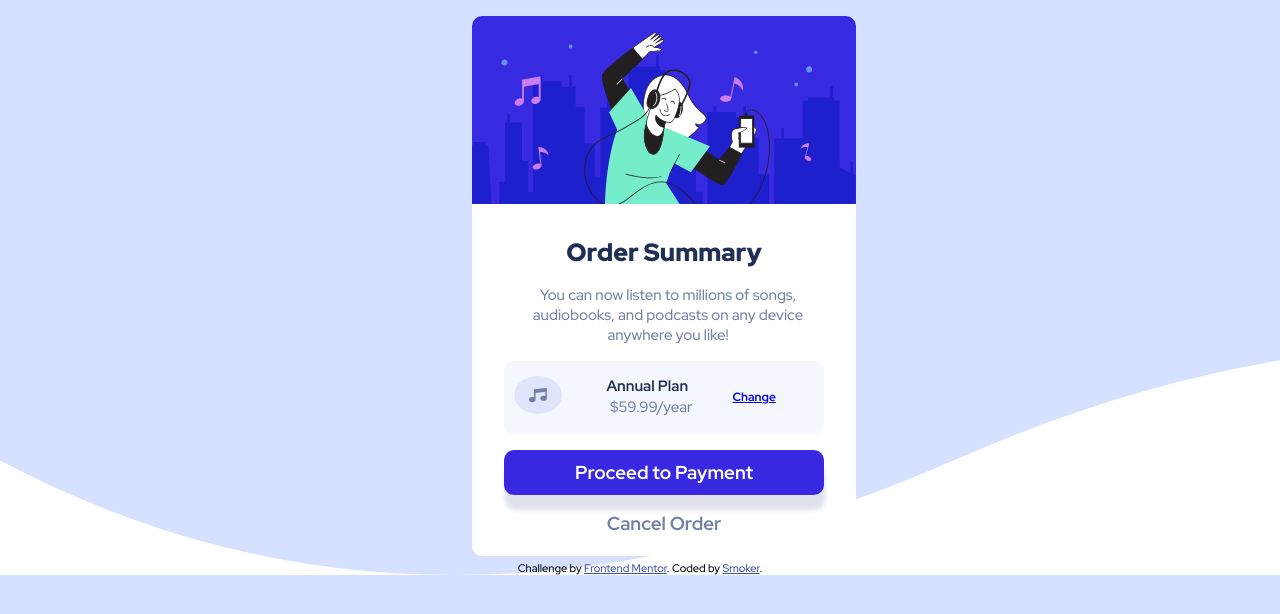
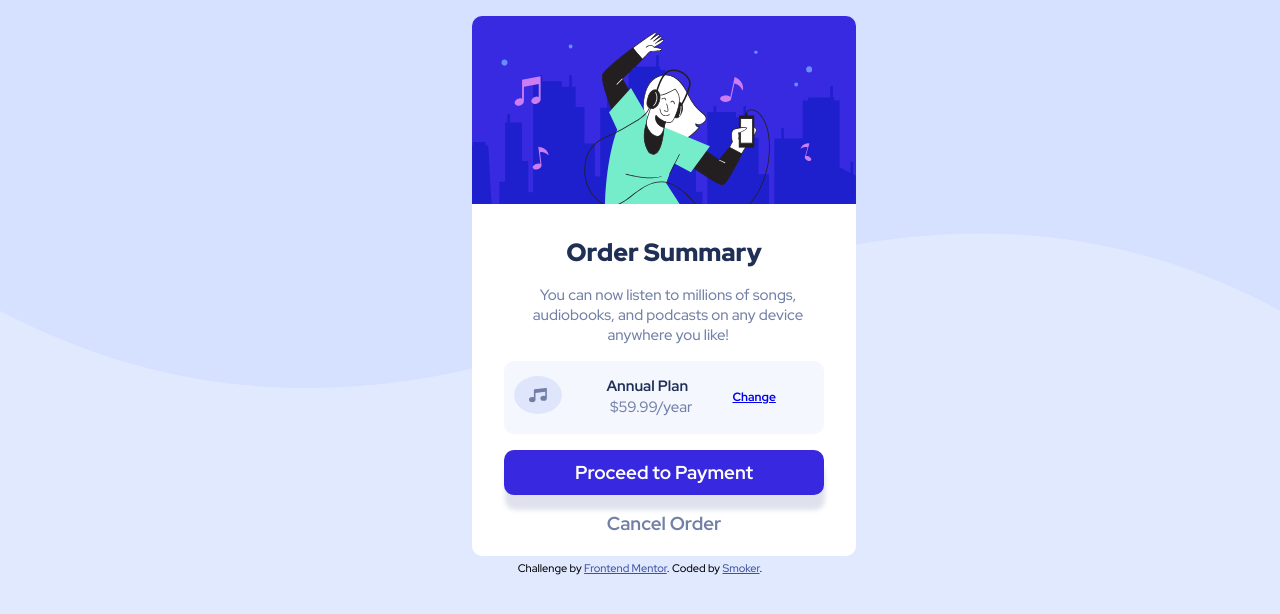
Before and after one commit to SmokerSacred/Order-summary-component, a plain HTML site: page index.html in a window 1280 px wide. Drawn offline with Linux system fonts and the light colour scheme.

Commit message:
made changes to the body

```diff
--- a/style.css
+++ b/style.css
@@ -119,8 +119,10 @@ h5{
     }
 
     body{
+        background-color: #E1E9FF;
         background-image: url(/images/pattern-background-desktop.svg);
-        background-size: cover;
+        background-size: contain;
+        background-repeat: no-repeat;
     }
 }
 
```
